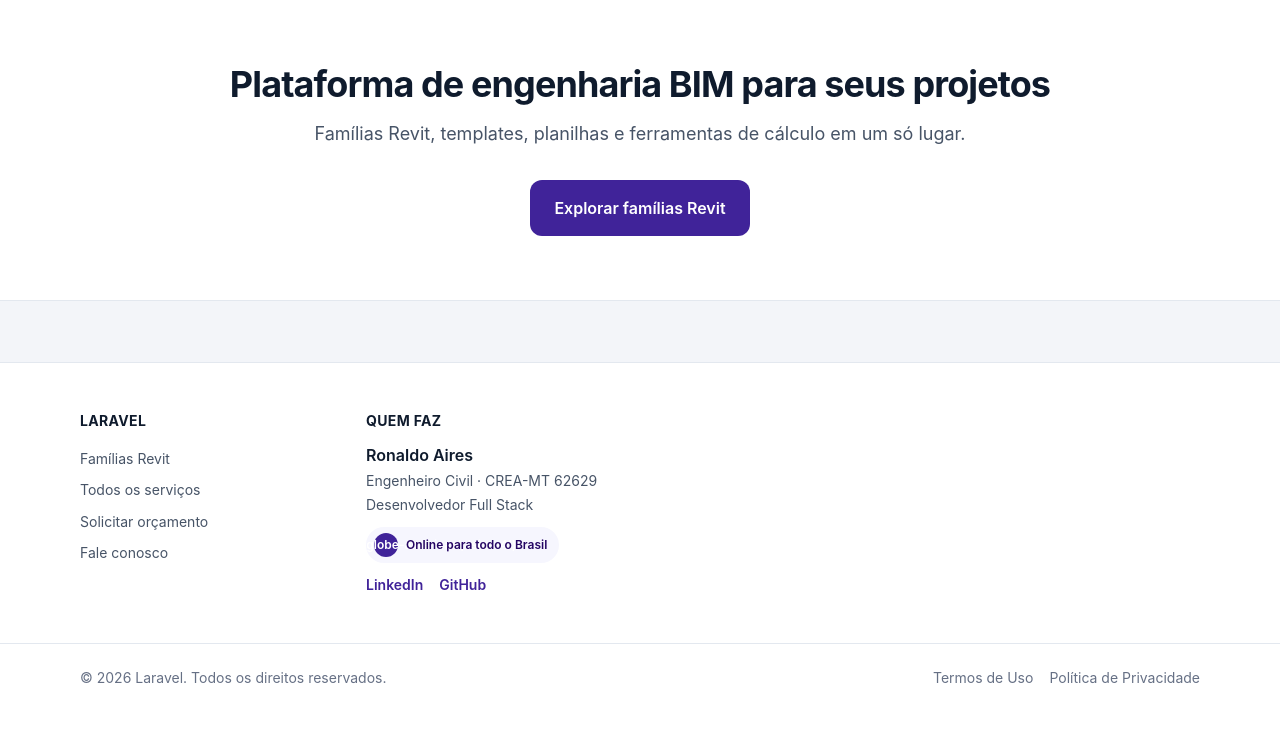
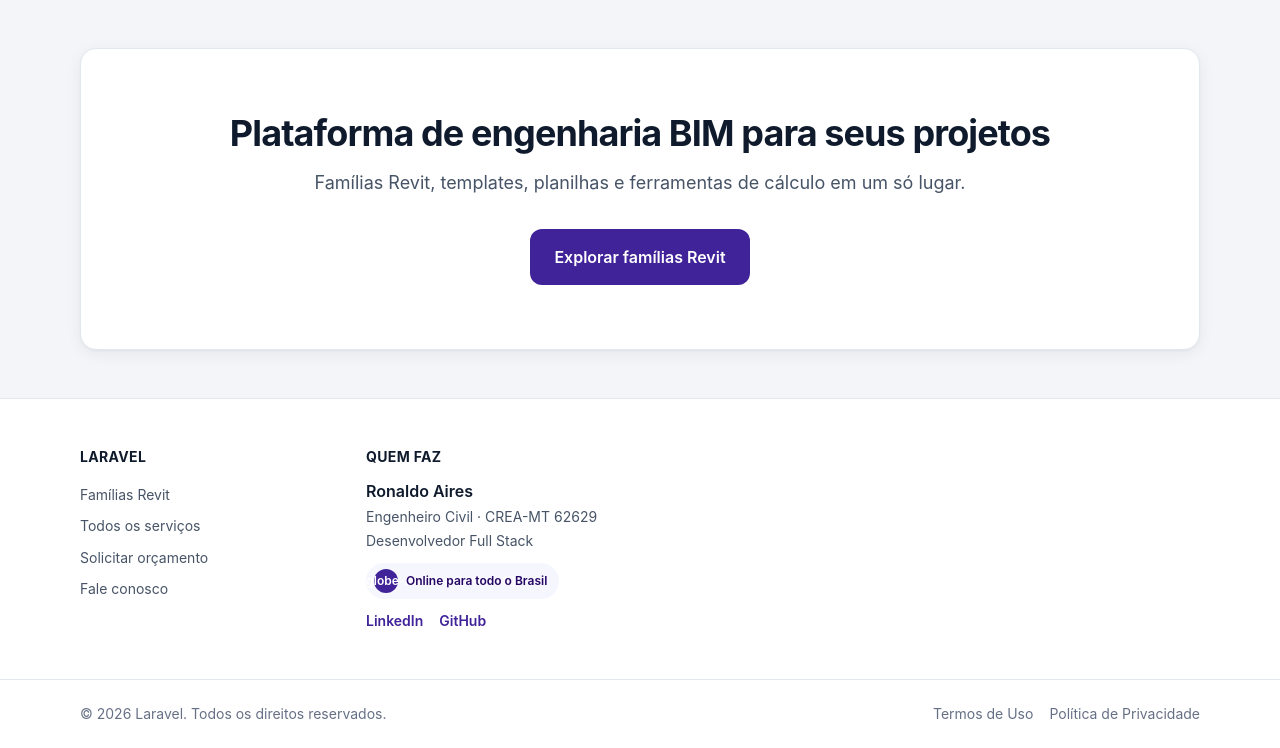
Before and after one commit to ronaldoaires/unset, a Laravel app: page / in a window 1280 px wide. Shown: the part 88-836 px from the top of the page. Before the commit the page ends 771 px from the top, so only its background shows below. Run offline with Laravel 12, Linux system fonts and the light colour scheme; data that the repository does not hold is empty; style sheets or scripts are compiled from the project's sources; some libraries are stand-ins or nearby versions.

Commit message:
Show home hero as a white card on the gray canvas

```diff
--- a/resources/views/components/site/sections/plans.blade.php
+++ b/resources/views/components/site/sections/plans.blade.php
@@ -8,8 +8,7 @@
 
 @if ($plans->isNotEmpty())
 {{-- The monthly/yearly switch is pure CSS (radio inputs + has-[]), so it needs no JavaScript. --}}
-{{-- No top border: the home hero above already closes with one. --}}
-<section id="planos" class="group/plans bg-surface">
+<section id="planos" class="group/plans border-t border-line bg-surface">
     <div class="mx-auto max-w-6xl px-4 py-16">
         <div class="mx-auto max-w-2xl text-center">
             <h2 class="text-3xl font-bold tracking-tight text-ink">Escolha o plano ideal para os seus projetos</h2>
--- a/resources/views/site/home.blade.php
+++ b/resources/views/site/home.blade.php
@@ -2,9 +2,11 @@
     title="Plataforma de engenharia BIM"
     description="Famílias Revit, templates, planilhas e ferramentas de cálculo para projetos de arquitetura e engenharia."
     :json-ld="$jsonLd">
-    {{-- Hero on a white band with a bottom border, like the other home sections. --}}
-    <section class="border-b border-line bg-surface">
-        <div class="mx-auto max-w-6xl px-4 py-16 text-center">
+    {{-- Hero as a white bordered box on the gray canvas, so it stands apart
+         from the plans section below, which is white edge to edge. --}}
+    <section class="bg-canvas">
+        <div class="mx-auto max-w-6xl px-4 py-8 sm:py-12">
+            <div class="rounded-card border border-line bg-surface px-6 py-12 text-center shadow-card sm:px-10 sm:py-16">
                 <h1 class="text-3xl font-bold tracking-tight sm:text-4xl">
                     Plataforma de engenharia BIM para seus projetos
                 </h1>
@@ -19,6 +21,7 @@
                     @endif
                 </div>
             </div>
+        </div>
     </section>
 
     {{-- Section order: change it here; each section hides itself when empty. --}}
```
Lines whose indentation alone changed are shown as unchanged.
